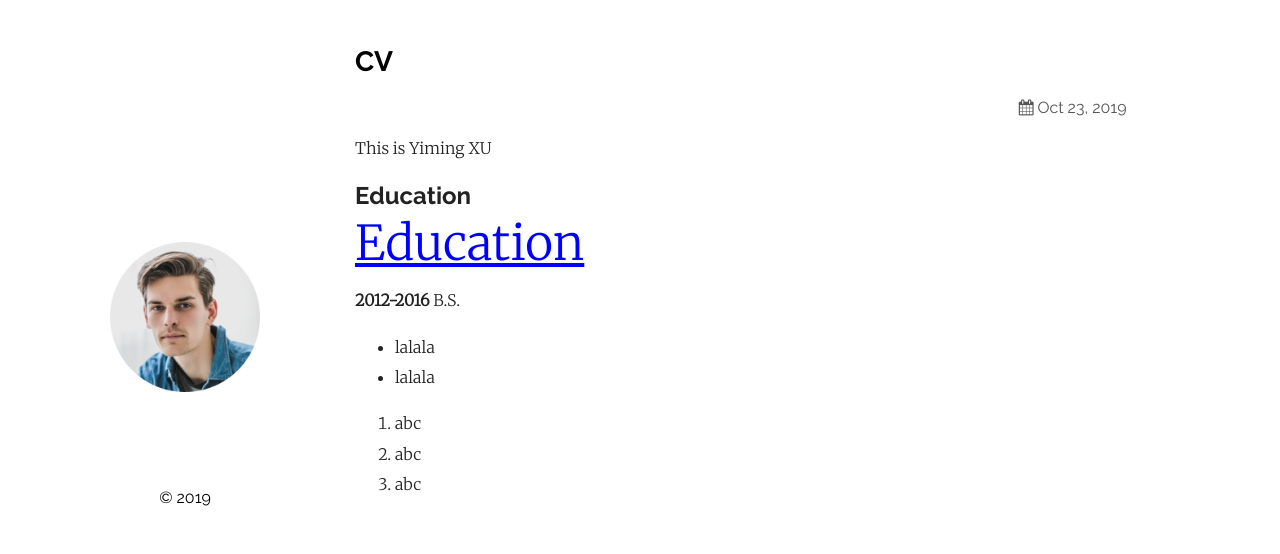
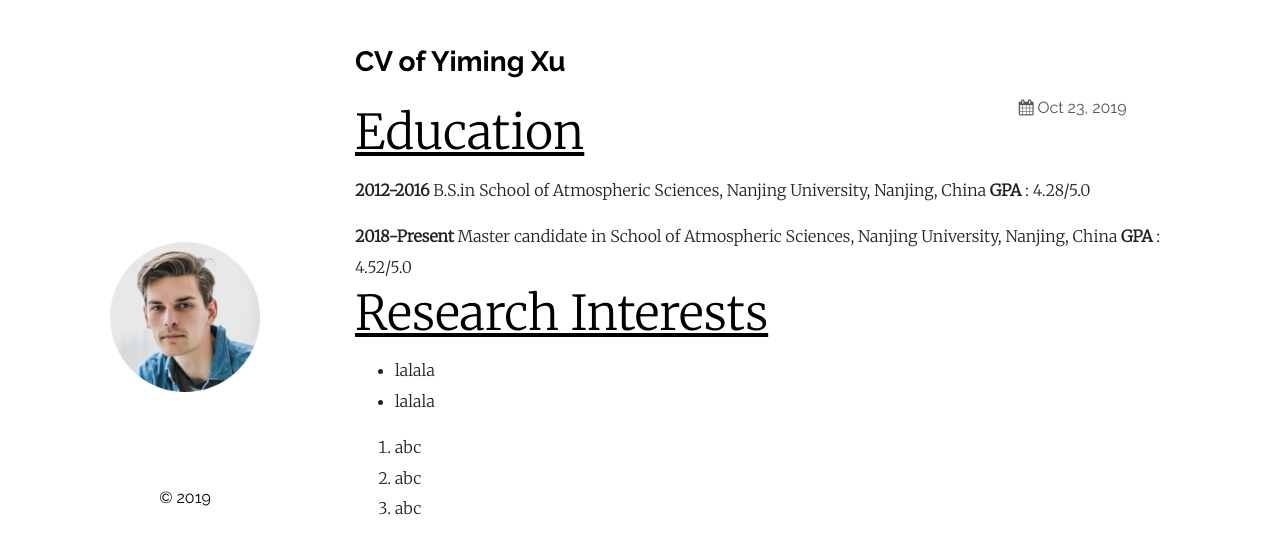
Before and after one commit to ymxu-atm/ymxu-atm.github.io, a Jekyll site: the page built from _posts/2019-10-23-CV.markdown, in a window 1280 px wide. Shown: the top 554 px of the page. Built offline with Jekyll 4.4.1, drawn with Linux system fonts in a browser that asks for light colours.

Commit message:
Update 2019-10-23-CV.markdown

```diff
--- a/_posts/2019-10-23-CV.markdown
+++ b/_posts/2019-10-23-CV.markdown
@@ -1,18 +1,18 @@
 ---
 layout: post
-title:  "CV"
+title:  "CV of Yiming Xu"
 
 ---
-This is Yiming XU
 
-## Education
-
-
-<font size="10" color="blue" bold><u>Education</u></font>
+<font size="8" color="black" bold><u>Education</u></font>
 
 __2012-2016__
-B.S.
+B.S.in School of Atmospheric Sciences, Nanjing University, Nanjing, China       __GPA__ : 4.28/5.0
 
+__2018-Present__
+Master candidate in School of Atmospheric Sciences, Nanjing University, Nanjing, China  __GPA__ : 4.52/5.0
+
+<font size="8" color="black" bold><u>Research Interests</u></font>
 * lalala
 * lalala
 
```
